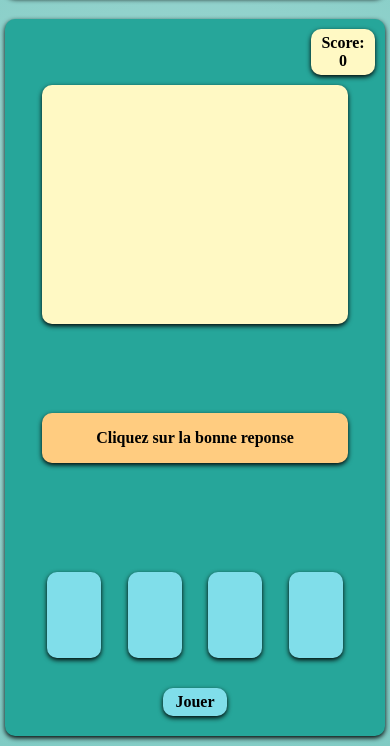
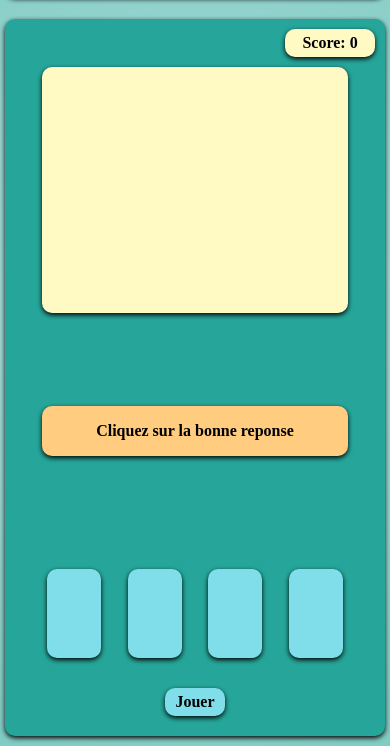
Before and after one commit to Gaslandie/mathgame, a plain HTML site: page index.html in a window 390 px wide. Shown: the part 118-864 px from the top of the page. Drawn offline with Linux system fonts and the light colour scheme.

Commit message:
taille du score et de relancer sur petit ecran agrandit

```diff
--- a/Sass/main.scss
+++ b/Sass/main.scss
@@ -45,6 +45,9 @@ body{
             .score {
               @include mixins.score-exact-try-items-style;
               background-color: variables.$score-bg-color;
+              @media (max-width:700px) {
+                width: 80px;
+              }
             }
 
             .exact,
@@ -166,11 +169,15 @@ body{
             margin-bottom: 10px;
             .jouer-relancer{
                 // width: 80%;
+                // width: 55px;
                 background-color:variables.$bg-color-choice;
                 @include mixins.score-exact-try-items-style;
                 cursor: variables.$cursor-pointer;
                 position: relative;
                 transition: all 0.5s;
+                @media (max-width:700px) {
+                    width: 50px;
+                }
                 &:hover{
                     background-color: aquamarine;
                 }
```
Also changed, not shown: Css/main.css, 1 other file.
